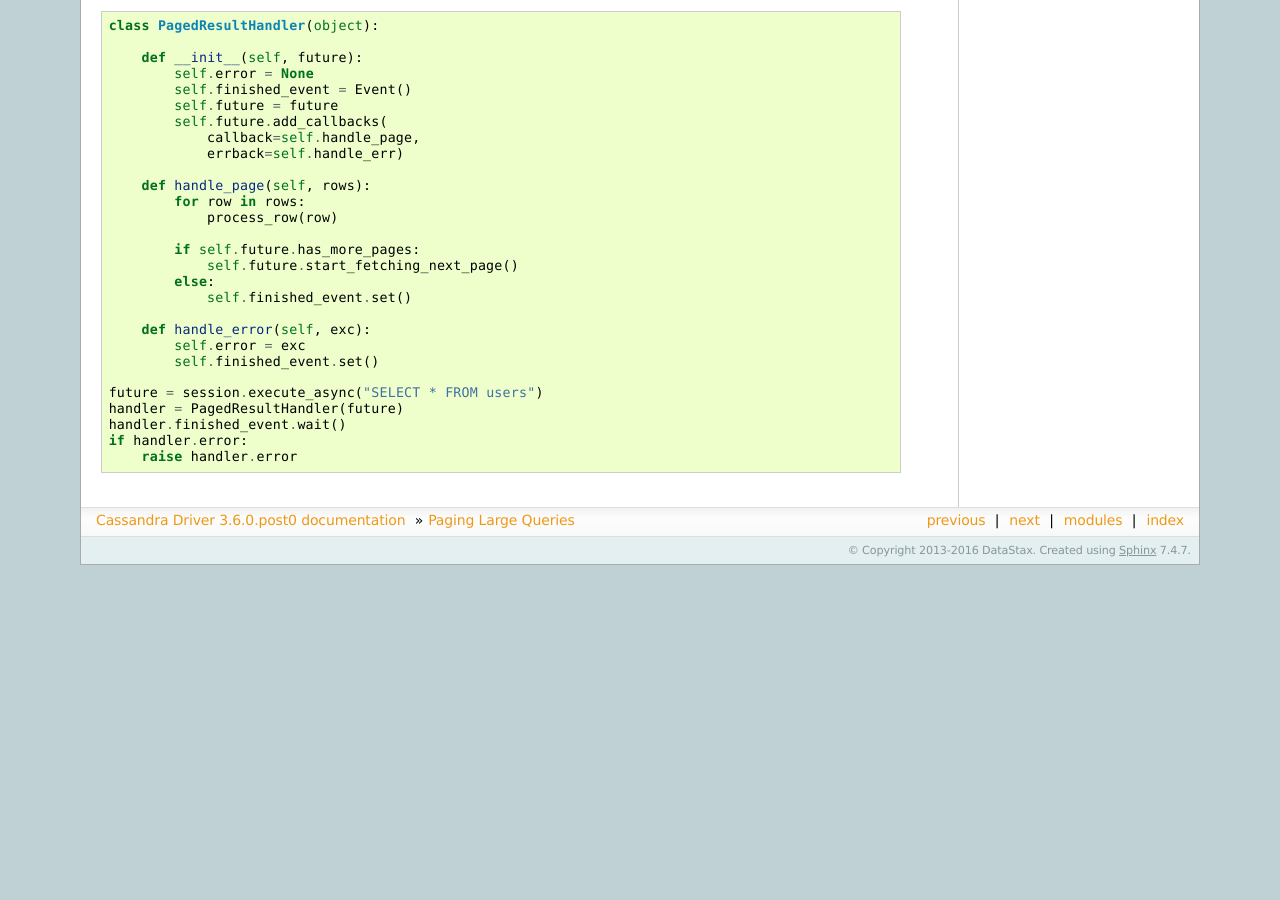
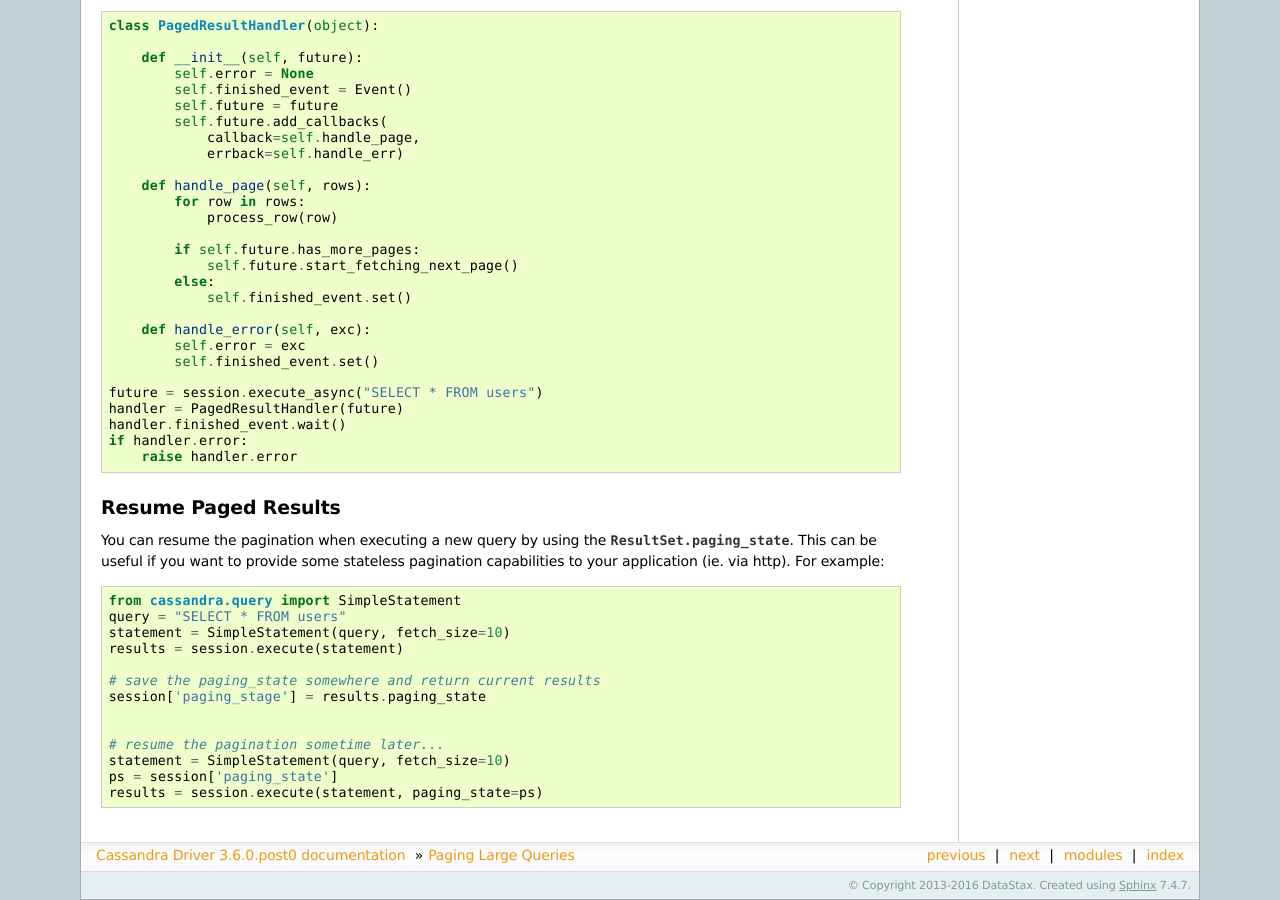
Before and after one commit to datastax/python-driver, a Sphinx documentation site: the page built from docs/query_paging.rst, in a window 1280 px wide and 900 px high, scrolled down 767 px. Built offline with Sphinx 7.4.7, drawn with Linux system fonts in a browser that asks for light colours; pages that are not in the unit, such as notebooks, are missing from menus; before the commit the page ends 1332 px from its top, so only the background shows below that.

Commit message:
some docs improvement for 3.7.0

```diff
--- a/docs/query_paging.rst
+++ b/docs/query_paging.rst
@@ -74,3 +74,22 @@ pages.  For example::
     handler.finished_event.wait()
     if handler.error:
         raise handler.error
+
+Resume Paged Results
+--------------------
+
+You can resume the pagination when executing a new query by using the :attr:`.ResultSet.paging_state`. This can be useful if you want to provide some stateless pagination capabilities to your application (ie. via http). For example::
+
+    from cassandra.query import SimpleStatement
+    query = "SELECT * FROM users"
+    statement = SimpleStatement(query, fetch_size=10)
+    results = session.execute(statement)
+
+    # save the paging_state somewhere and return current results
+    session['paging_stage'] = results.paging_state
+
+
+    # resume the pagination sometime later...
+    statement = SimpleStatement(query, fetch_size=10)
+    ps = session['paging_state']
+    results = session.execute(statement, paging_state=ps)
```
Also changed, not shown: docs/api/cassandra/policies.rst (+9 -0 lines), 1 other file.
